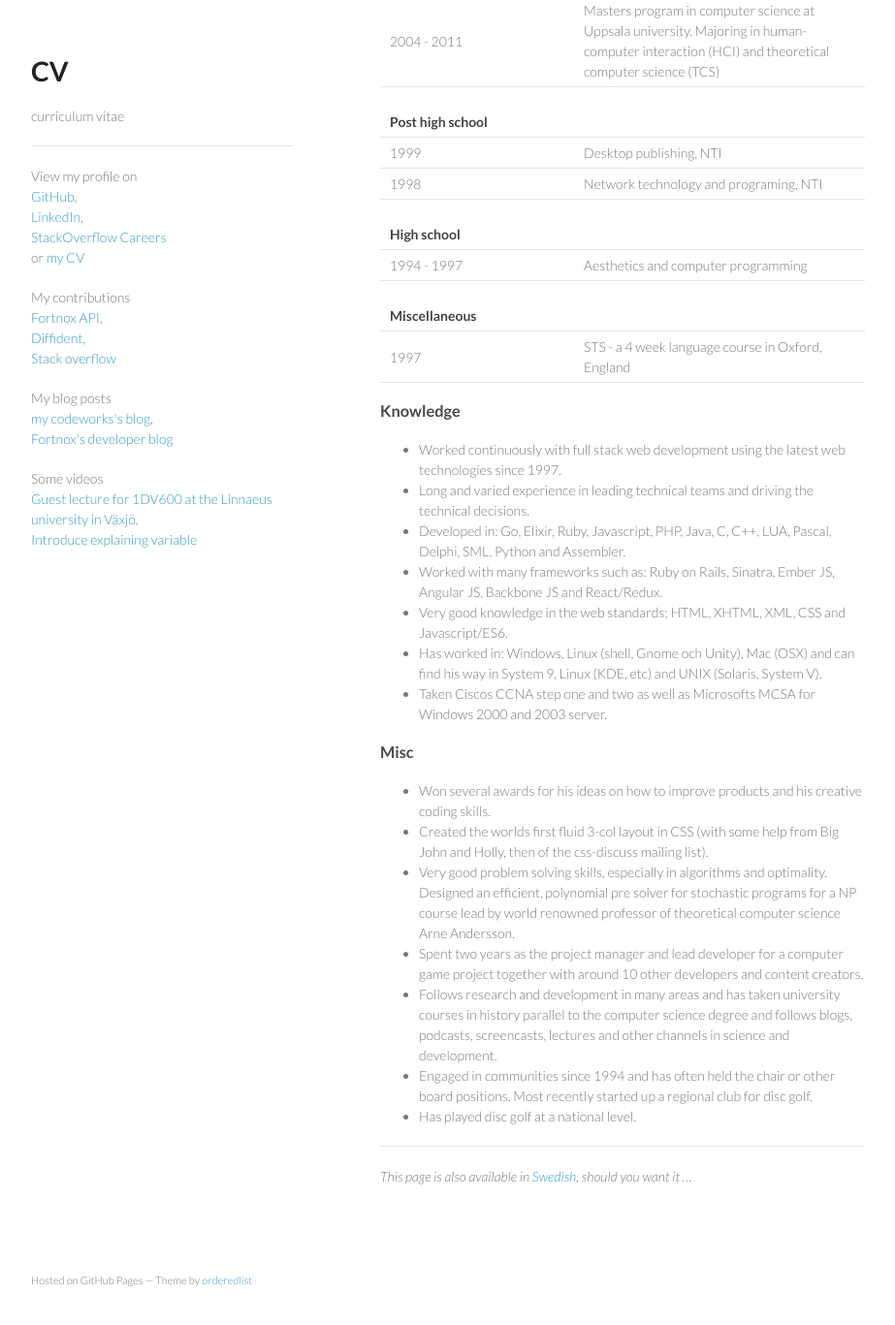
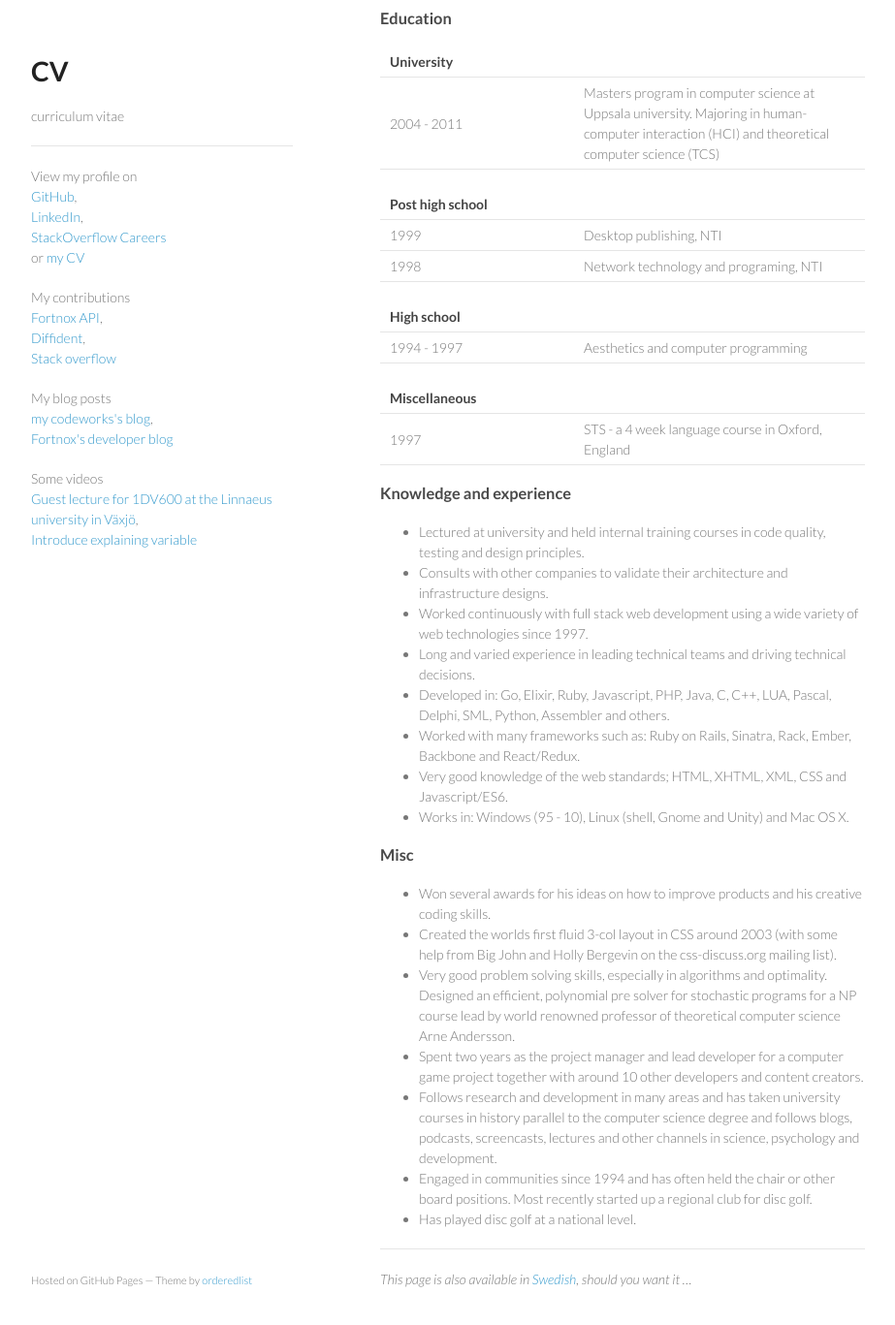
Before and after one commit to d-Pixie/d-Pixie.github.io, a Jekyll site: the page built from cv/index.md, in a window 1280 px wide and 1400 px high, scrolled down 1328 px. Shown: the top 1367 px of the window at 97% size, without its empty margins (178-1101 px from the left). Built offline with Jekyll 4.4.1, drawn with Linux system fonts in a browser that asks for light colours; some of the changed text lies outside the part shown.

Commit message:
Updates the CV section with the latest and greatest.

```diff
--- a/cv/index.md
+++ b/cv/index.md
@@ -48,6 +49,7 @@
 
   Board member | &nbsp;
 -------|--------
+  2016 - | Founder and chairman, Blekinge förening för frisbeesport ( a disc sport club )
   2010 - 2011 | Chairman, Carlskrona Volontairregemente ( a 18th century reenactment group )
   1995 - 2003 | Several different positions, Porslinan ( a youth café in Karlskrona )
   1993 - 1999 | Chairman, Gripen ( a role playing society )
@@ -71,23 +73,24 @@
 -------|--------
   1997 | STS - a 4 week language course in Oxford, England
 
-### Knowledge
+### Knowledge and experience
 
-* Worked continuously with full stack web development using the latest web technologies since 1997.
-* Long and varied experience in leading technical teams and driving the technical decisions.
-* Developed in: Go, Elixir, Ruby, Javascript, PHP, Java, C, C++, LUA, Pascal, Delphi, SML, Python and Assembler.
-* Worked with many frameworks such as: Ruby on Rails, Sinatra, Ember JS, Angular JS, Backbone JS and React/Redux.
-* Very good knowledge in the web standards; HTML, XHTML, XML, CSS and Javascript/ES6.
-* Has worked in: Windows, Linux (shell, Gnome och Unity), Mac (OSX) and can find his way in System 9, Linux (KDE, etc) and UNIX (Solaris, System V).
-* Taken Ciscos CCNA step one and two as well as Microsofts MCSA for Windows 2000 and 2003 server.
+* Lectured at university and held internal training courses in code quality, testing and design principles.
+* Consults with other companies to validate their architecture and infrastructure designs.
+* Worked continuously with full stack web development using a wide variety of web technologies since 1997.
+* Long and varied experience in leading technical teams and driving technical decisions.
+* Developed in: Go, Elixir, Ruby, Javascript, PHP, Java, C, C++, LUA, Pascal, Delphi, SML, Python, Assembler and others.
+* Worked with many frameworks such as: Ruby on Rails, Sinatra, Rack, Ember, Backbone and React/Redux.
+* Very good knowledge of the web standards; HTML, XHTML, XML, CSS and Javascript/ES6.
+* Works in: Windows (95 - 10), Linux (shell, Gnome and Unity) and Mac OS X.
 
 ### Misc
 
-* Won several awards for his ideas on how to improve products and  his creative coding skills.
-* Created the worlds first fluid 3-col layout in CSS (with some help from Big John and Holly, then of the css-discuss mailing list).
+* Won several awards for his ideas on how to improve products and his creative coding skills.
+* Created the worlds first fluid 3-col layout in CSS around 2003 (with some help from Big John and Holly Bergevin on the css-discuss.org mailing list).
 * Very good problem solving skills, especially in algorithms and optimality. Designed an efficient, polynomial pre solver for stochastic programs for a NP course lead by world renowned professor of theoretical computer science Arne Andersson.
 * Spent two years as the project manager and lead developer for a computer game project together with around 10 other developers and content creators.
-* Follows research and development in many areas and has taken university courses in history parallel to the computer science degree and follows blogs, podcasts, screencasts, lectures and other channels in science and development.
+* Follows research and development in many areas and has taken university courses in history parallel to the computer science degree and follows blogs, podcasts, screencasts, lectures and other channels in science, psychology and development.
 * Engaged in communities since 1994 and has often held the chair or other board positions. Most recently started up a regional club for disc golf.
 * Has played disc golf at a national level.
 
```
Also changed, not shown: other parts of cv/index.md (+5 -4 lines), cv-se/index.md (+24 -16 lines).
